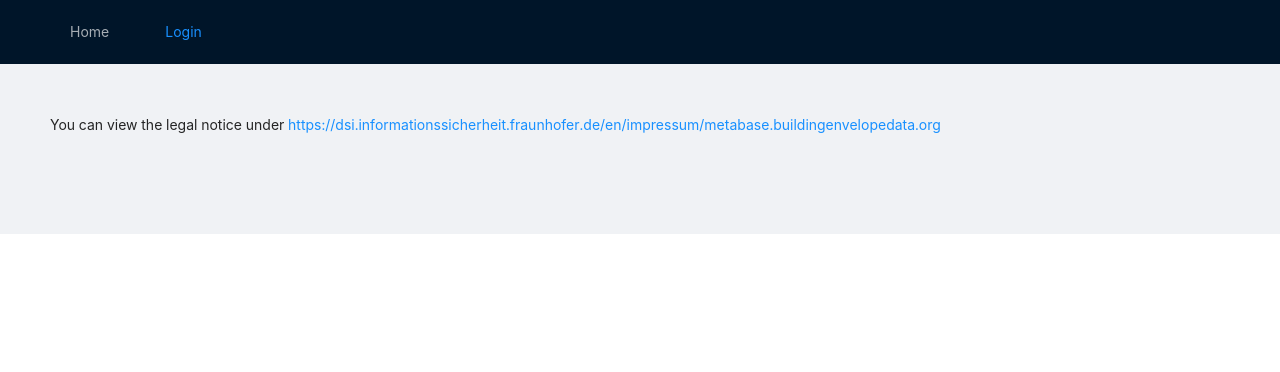
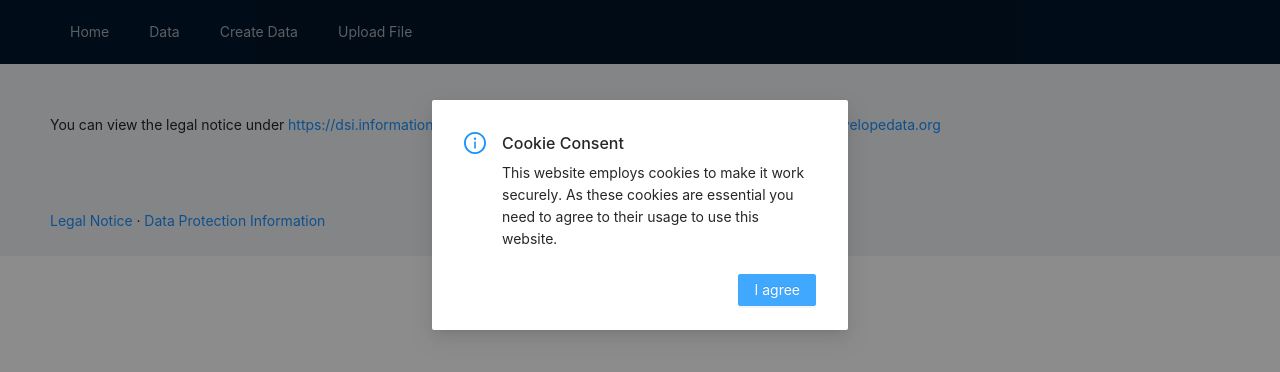
Before and after one commit to ise621/database, a Next.js app in the folder frontend/: page /legal-notice in a window 1280 px wide. Shown: the top 372 px of the page. Built offline with nearby package versions, Linux system fonts and the light colour scheme; no server answers.

Commit message:
Remove `next-auth` from pages and components

```diff
--- a/frontend/components/Footer.tsx
+++ b/frontend/components/Footer.tsx
@@ -1,10 +1,17 @@
-import * as React from 'react'
+import { Typography } from "antd";
+import * as React from "react";
+import paths from "../paths";
 
-export type FooterProps = {}
+export type FooterProps = {};
 
-export const Footer: React.FunctionComponent<FooterProps> = () => (
-    <span>
-    </span>
-);
-
-export default Footer;
+export default function Footer() {
+  return (
+    <>
+      <Typography.Link href={paths.legalNotice}>Legal Notice</Typography.Link>{" "}
+      &middot;{" "}
+      <Typography.Link href={paths.dataProtectionInformation}>
+        Data Protection Information
+      </Typography.Link>
+    </>
+  );
+}
--- a/frontend/components/Layout.tsx
+++ b/frontend/components/Layout.tsx
@@ -1,29 +1,62 @@
 import Head from "next/head";
-import * as React from "react";
+import { ReactNode, useEffect } from "react";
 import Footer from "./Footer";
 import NavBar from "./NavBar";
-import { Layout as AntLayout } from "antd";
+import { Modal, Layout as AntLayout, Typography } from "antd";
 import paths from "../paths";
-import { signIn, useSession } from "next-auth/client";
-import { useEffect } from "react";
+import { useCookies } from "react-cookie";
 
 const navItems = [
   {
     path: paths.home,
-    label: `Home`,
+    label: "Home",
+  },
+  {
+    path: paths.data,
+    label: "Data",
+  },
+  {
+    path: paths.createData,
+    label: "Create Data",
+  },
+  {
+    path: paths.uploadFile,
+    label: "Upload File",
   },
 ];
 
-const Layout: React.FunctionComponent = ({ children }) => {
-  const [session] = useSession();
-  const appTitle = "Database";
+export type LayoutProps = {
+  children?: ReactNode;
+};
+
+const cookieConsentName = "consent";
+const cookieConsentValue = "yes";
+
+export default function Layout({ children }: LayoutProps) {
+  const appTitle = "TestLab Solar Façades";
+
+  const [cookies, setCookie] = useCookies([cookieConsentName]);
+  const shouldShowCookieConsent =
+    cookies[cookieConsentName] != cookieConsentValue;
 
   useEffect(() => {
-    if (session?.error === "RefreshAccessTokenError") {
-      {/* TODO Instead of the provider id `metabase` use a global constant. It must match the one set in `[...nextauth].ts` */}
-      signIn("metabase"); // Force sign in to hopefully resolve error
+    if (shouldShowCookieConsent) {
+      Modal.info({
+        title: "Cookie Consent",
+        content: (
+          <Typography.Paragraph>
+            This website employs cookies to make it work securely. As these
+            cookies are essential you need to agree to their usage to use this
+            website.
+          </Typography.Paragraph>
+        ),
+        okText: "I agree",
+        onOk: () => {
+          setCookie(cookieConsentName, cookieConsentValue);
+        },
+      });
     }
-  }, [session]);
+  }, [shouldShowCookieConsent, setCookie]);
 
   return (
     <AntLayout>
@@ -43,6 +76,4 @@ const Layout: React.FunctionComponent = ({ children }) => {
       </AntLayout.Footer>
     </AntLayout>
   );
-};
-
-export default Layout;
+}
--- a/frontend/components/NavBar.tsx
+++ b/frontend/components/NavBar.tsx
@@ -1,8 +1,7 @@
 import * as React from "react";
 import Link from "next/link";
 import { useRouter } from "next/router";
-import { Menu, Button } from "antd";
-import { signIn, signOut, useSession } from "next-auth/client";
+import { Menu } from "antd";
 
 type NavItemProps = {
   path: string;
@@ -13,9 +12,8 @@ export type NavBarProps = {
   items: NavItemProps[];
 };
 
-export const NavBar: React.FunctionComponent<NavBarProps> = ({ items }) => {
+export default function NavBar({ items }: NavBarProps) {
   const router = useRouter();
-  const [session /*, loading */] = useSession()
 
   return (
     <Menu mode="horizontal" selectedKeys={[router.pathname]} theme="dark">
@@ -24,23 +22,6 @@ export const NavBar: React.FunctionComponent<NavBarProps> = ({ items }) => {
           <Link href={path}>{label}</Link>
         </Menu.Item>
       ))}
-      {session && (
-        <Menu.Item>
-          <Button type="link" onClick={() => signOut()}>
-            Logout
-          </Button>
-        </Menu.Item>
-      )}
-      {!session && (
-        <Menu.Item>
-          {/* TODO Instead of the provider id `metabase` use a global constant. It must match the one set in `[...nextauth].ts` */}
-          <Button type="link" onClick={() => signIn("metabase")}>
-            Login
-          </Button>
-        </Menu.Item>
-      )}
     </Menu>
   );
-};
-
-export default NavBar;
+}
```
Also changed, not shown: frontend/pages/index.tsx (+1 -51 lines).
